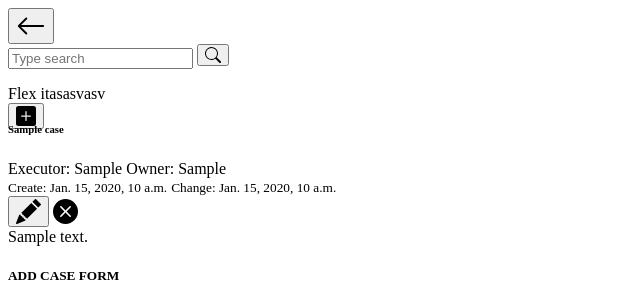
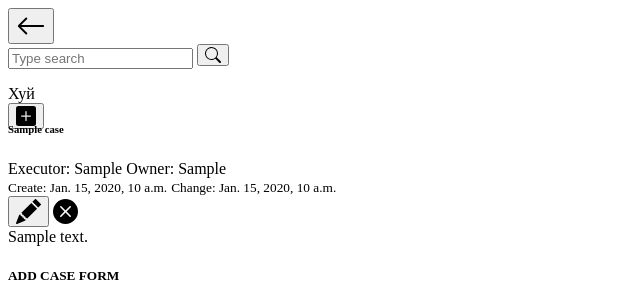
Before and after one commit to Yaroher2442/diplom-dev, a Django app: page /page/cases in a window 1280 px wide. Shown: the top 300 px of the page, without its empty margins (0-640 px from the left). Run offline with Django 3.2, Linux system fonts and the light colour scheme; tables that the repository leaves empty hold one stand-in row (values such as "Sample post").

Commit message:
добавлен  хуй

```diff
--- a/diplom/main/templates/pages/cases.html
+++ b/diplom/main/templates/pages/cases.html
@@ -21,7 +21,7 @@
         </form>
     </div>
 
-    <div class="flex-grow-1 text-center">Flex itasasvasv</div>
+    <div class="flex-grow-1 text-center">Хуй</div>
     {% for message in messages %}
     <div class="flex-grow-1 {{ message.tags }} text-center" style="text-align: center"> {{ message }}</div>
     {% endfor %}
```
